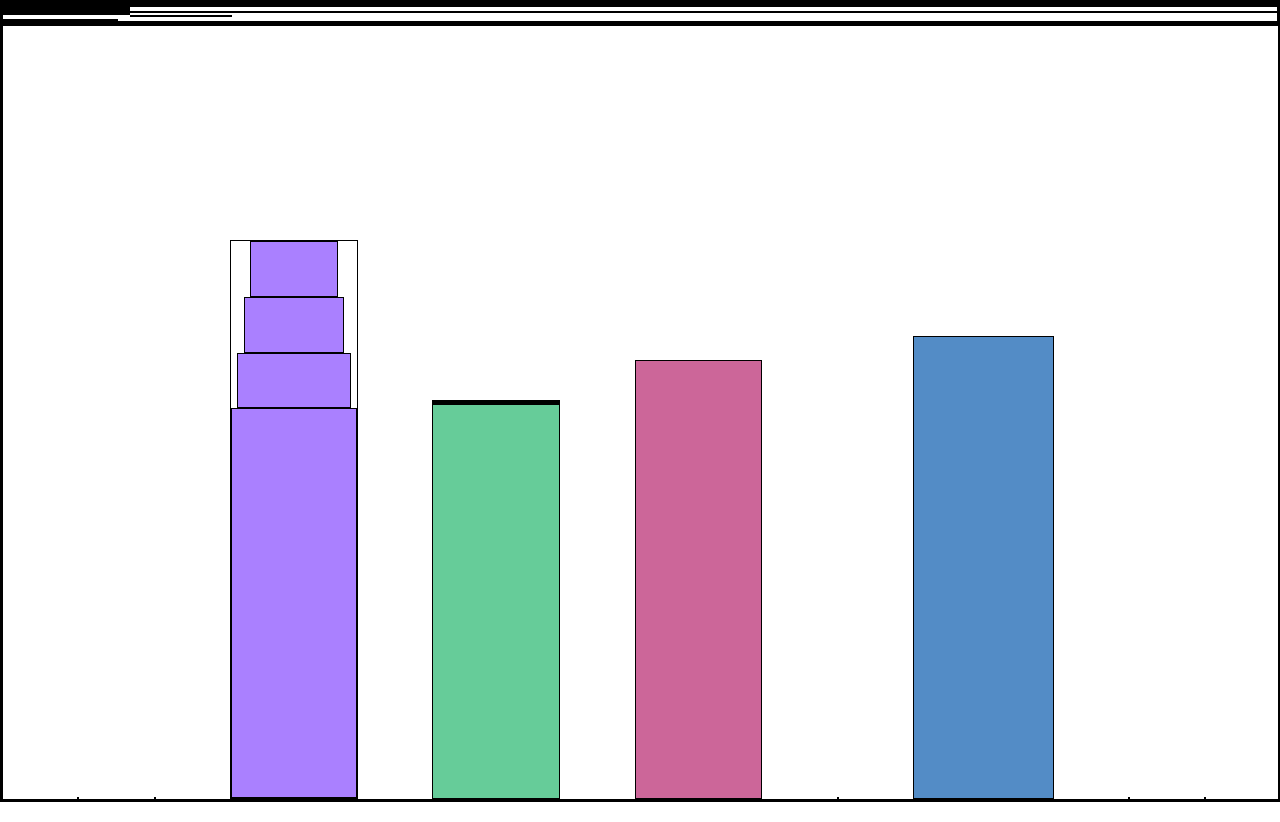
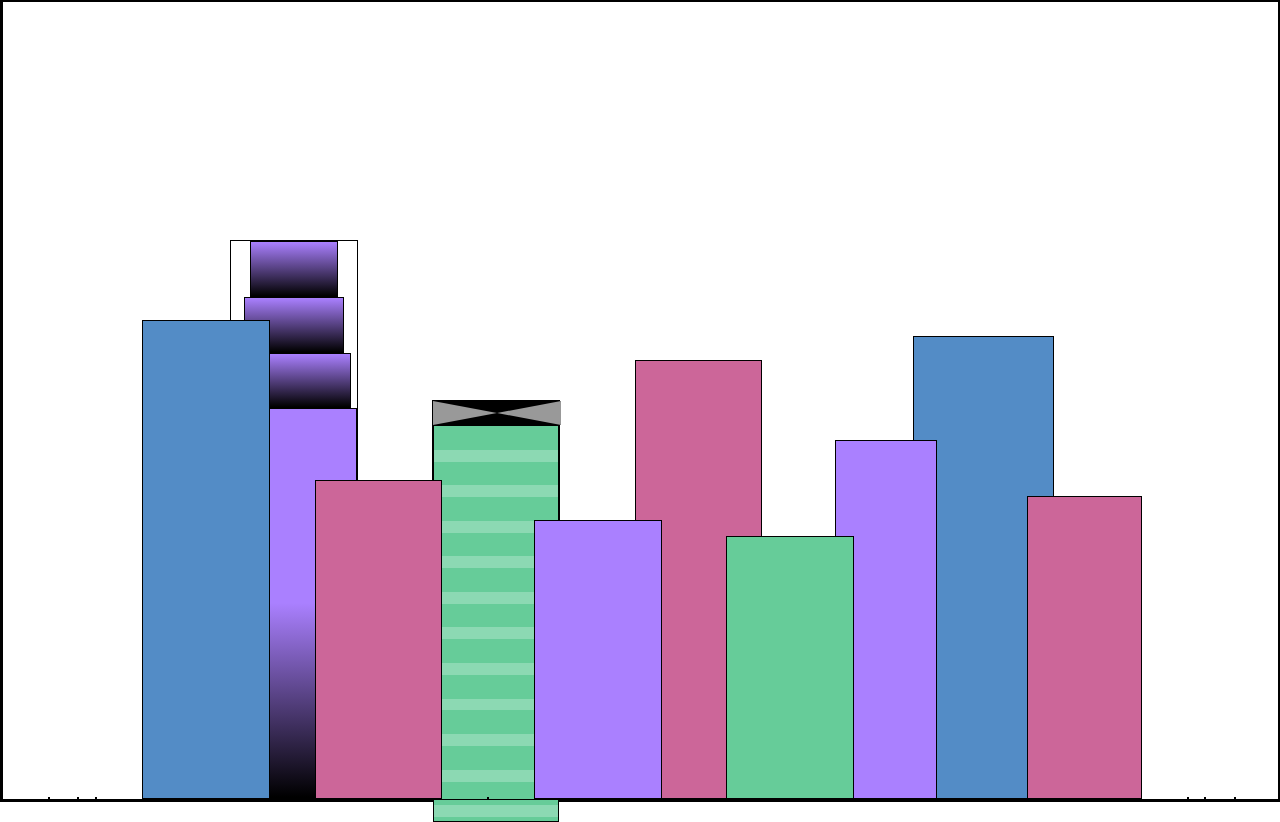
Before and after one commit to blessedbc/city-skyline, a plain HTML site: page index.html in a window 1280 px wide. Drawn offline with Linux system fonts and the light colour scheme.

Commit message:
update css

```diff
--- a/style.css
+++ b/style.css
@@ -4,6 +4,7 @@
   --building-color3: #cc6699;
   --building-color4: #538cc6;
   --window-color1: black;
+  --window-color2: #8cd9b3;
 }
 
 * {
@@ -17,7 +18,7 @@ body {
   overflow: hidden;
 }
 
-.background-buildings {
+.background-buildings, .foreground-buildings {
   width: 100%;
   height: 100%;
   display: flex;
@@ -27,7 +28,7 @@ body {
   top: 0;
 }
 
-/* BACKGROUND BUILDING - "bb" stands for background building */
+/* BACKGROUND BUILDINGS - "bb" stands for "background building" */
 .bb1 {
   width: 10%;
   height: 70%;
@@ -38,32 +39,54 @@ body {
 
 .bb1a {
   width: 70%;
-  height: 10%;
-  background-color: var(--building-color1);
 }
 
 .bb1b {
   width: 80%;
-  height: 10%;
-  background-color: var(--building-color1);
 }
 
 .bb1c {
   width: 90%;
-  height: 10%;
-  background-color: var(--building-color1);
 }
 
 .bb1d {
   width: 100%;
   height: 70%;
-  background-color: var(--building-color1);
+  background: linear-gradient(
+      var(--building-color1) 50%,
+      var(--window-color1)
+    );
+}
+
+.bb1-window {
+  height: 10%;
+  background: linear-gradient(
+      var(--building-color1),
+      var(--window-color1)
+    );
 }
 
 .bb2 {
   width: 10%;
   height: 50%;
-  background-color: var(--building-color2);
+}
+
+.bb2a {
+  margin: auto;
+  border-top: 1vw solid #000;
+  border-bottom: 1vw solid #000;
+  border-left: 5vw solid #999;
+  border-right: 5vw solid #999;
+}
+.bb2b {
+  width: 100%;
+  height: 100%;
+  background: repeating-linear-gradient(
+      var(--building-color2),
+      var(--building-color2) 6%,
+      var(--window-color2) 6%,
+      var(--window-color2) 9%
+    );
 }
 
 .bb3 {
```
